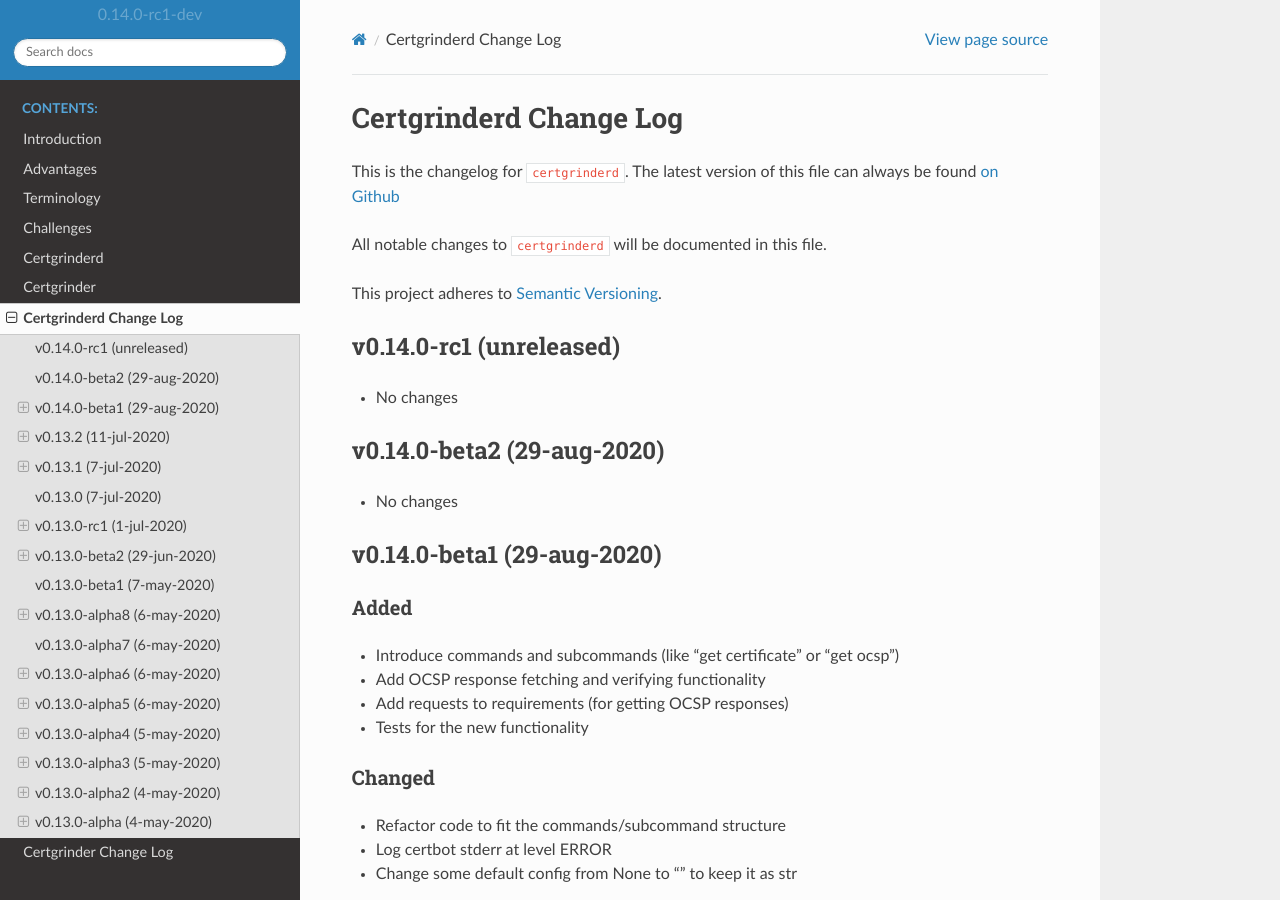
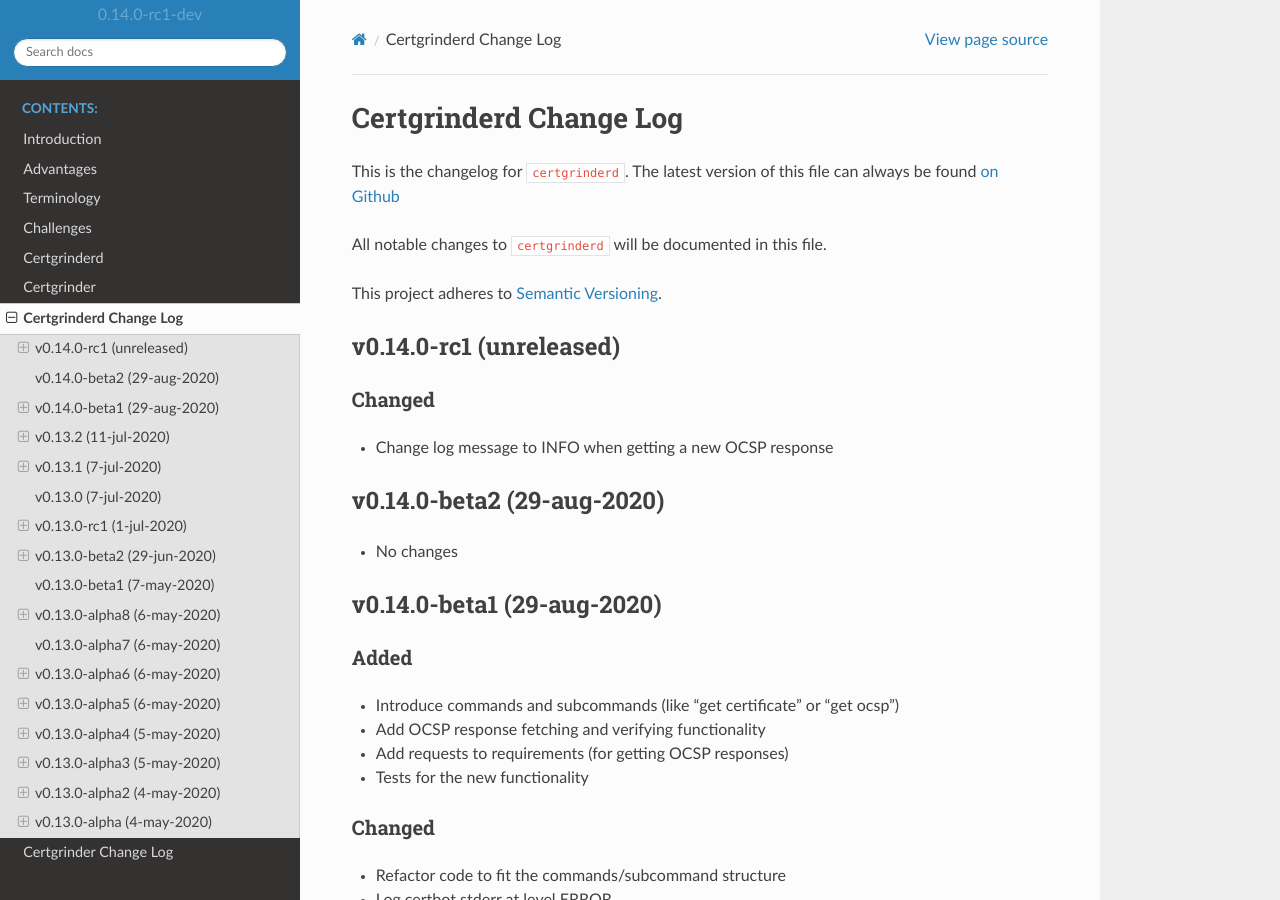
Before and after one commit to tykling/certgrinder, a Sphinx documentation site: the page built from docs/certgrinderd-changelog.rst, in a window 1280 px wide and 900 px high. Built offline with Sphinx 7.4.7 and the Read the Docs theme 2.0.0, drawn with Linux system fonts in a browser that asks for light colours.

Commit message:
update certgrinderd logmessage when getting a new OCSP response

```diff
--- a/docs/certgrinder-changelog.rst
+++ b/docs/certgrinder-changelog.rst
@@ -11,7 +11,10 @@
 
 v0.14.0-rc1 (unreleased)
 ------------------------
-- No changes
+
+Changed
+~~~~~~~
+- Update log message when running post-renew hooks
 
 
 v0.14.0-beta2 (29-aug-2020)
--- a/docs/certgrinderd-changelog.rst
+++ b/docs/certgrinderd-changelog.rst
@@ -11,7 +11,10 @@
 
 v0.14.0-rc1 (unreleased)
 ------------------------
-- No changes
+
+Changed
+~~~~~~~
+- Change log message to INFO when getting a new OCSP response
 
 
 v0.14.0-beta2 (29-aug-2020)
```
Also changed, not shown: 1 other file.
